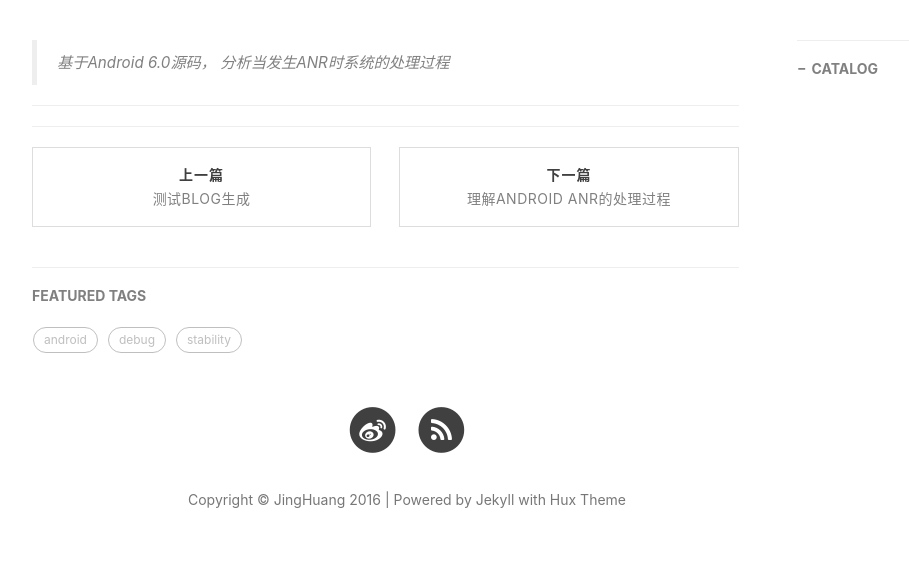
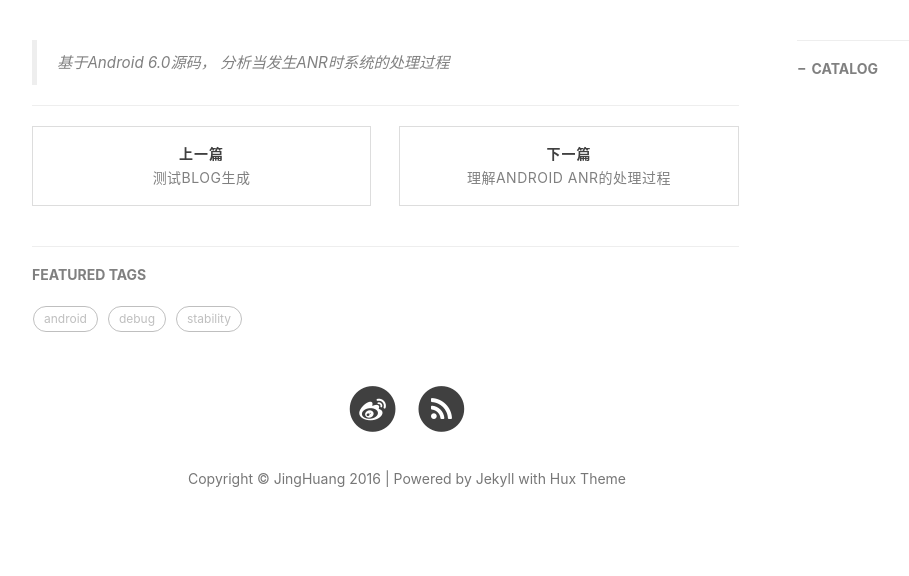
Before and after one commit to jingtalk/jekyll.github.io, a Jekyll site: the page built from _posts/2016-12-04-markdown.md, in a window 1280 px wide. Shown: the part 457-1033 px from the top of the page, without its empty margins (233-1142 px from the left). Built offline with Jekyll 4.4.1, drawn with Linux system fonts in a browser that asks for light colours; nearby versions of some CDN libraries; comment, search, counter and statistics services are not loaded; after the commit the page ends 1012 px from its top, so only the background shows below that.

Commit message:
文章底部排版修改

```diff
--- a/_layouts/keynote.html
+++ b/_layouts/keynote.html
@@ -57,7 +57,7 @@ layout: default
 
 				{{ content }}
 
-                <hr>
+                <!--<hr>-->
 
                 {% if site.duoshuo_share && site.duoshuo_username %}
                 <!-- 多说 Share start -->
--- a/_layouts/post.html
+++ b/_layouts/post.html
@@ -61,7 +61,7 @@ layout: default
 								{{ content }}
 								<hr>
 								{% include article_bottom.html %}
-                <hr>
+                <!--<hr>-->
 
                 {% if site.duoshuo_share && site.duoshuo_username %}
                 <!-- 多说 Share start -->
```
